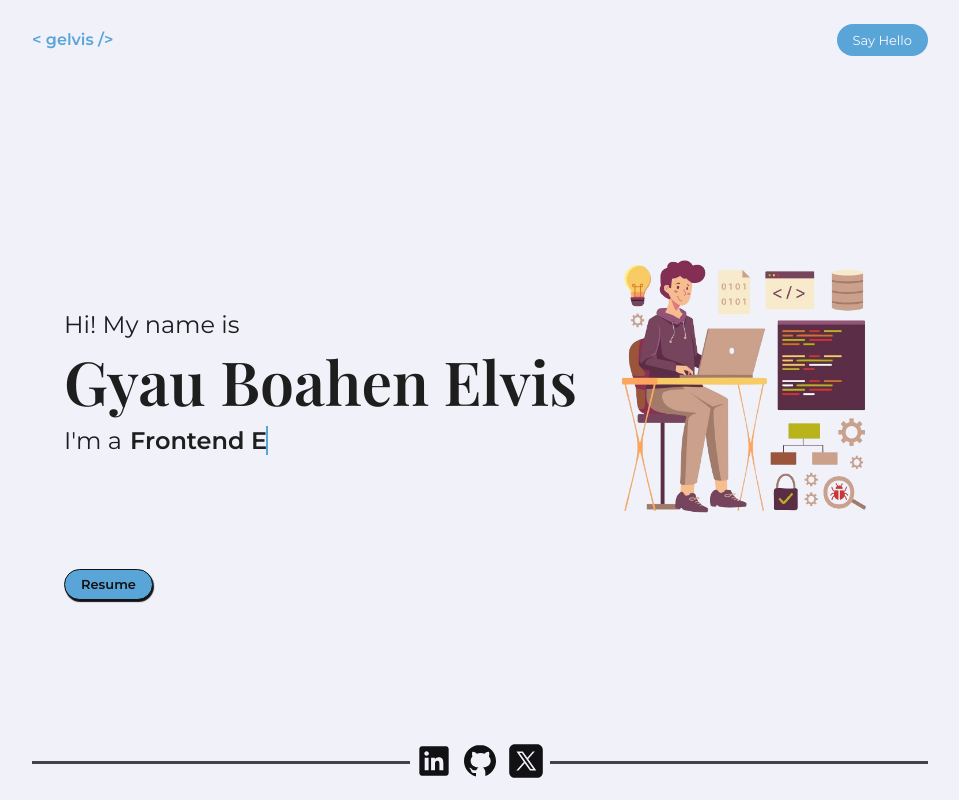
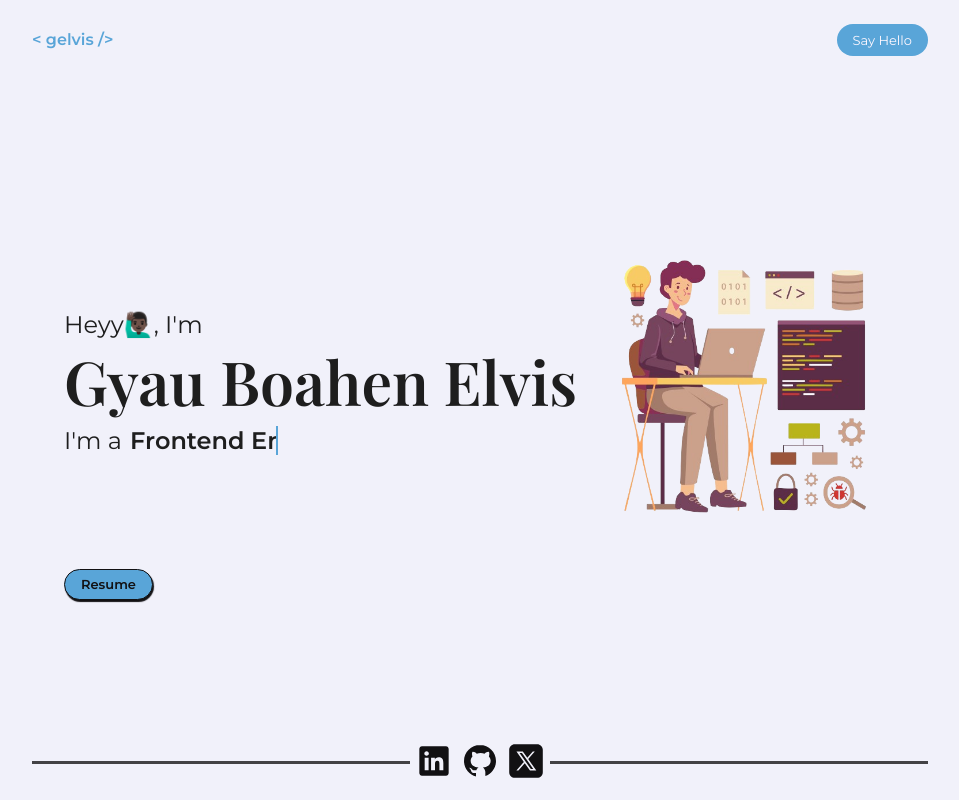
Before and after one commit to gyauelvis/gelvis, a Vue app: page / in a window 1280 px wide. Shown: the top 800 px of the page, without its empty margins (160-1119 px from the left). Built offline with nearby package versions, Linux system fonts and the light colour scheme; a web font is replaced by a local one.

Commit message:
update animation

```diff
--- a/src/components/intro.vue
+++ b/src/components/intro.vue
@@ -1,28 +1,31 @@
 <template>
-    <div class="intro">
+    <div class="intro intro-anim">
         <div class="intro-wrapper">
             <div class="container">
                 <div class="fadeIn">
                     <div class="intro1">
-                            <span>Hi! My name is</span>
+                        <span>Heyy🙋🏿‍♂️, I'm </span>
                     </div>
                     <div class="name">
-                            <span>Gyau Boahen Elvis</span>
+                        <span>
+                            Gyau Boahen Elvis
+                          </span>
                         </div>
                     <div class="what-i-do">
-                            <span class="firstText" >I'm a</span>
+                        <span class="firstText">I'm a</span>
                         <span class="secondText"></span>
                     </div>
                 </div>
                 <div class="illustration">
                     <div>
                         <div class="illustrationFadeIn">
-                            <img src="./icons/avatar.png" class="illustrationImg" alt="" @mouseover="shake()" @mouseleave="unShake()">
+                            <img src="./icons/avatar.png" class="illustrationImg" alt="" @mouseover="shake()"
+                                @mouseleave="unShake()">
                         </div>
                     </div>
                 </div>
             </div>
-            <Button2 msg="Resume"/>
+            <Button2 msg="Resume" />
             <sIcon />
         </div>
     </div>
@@ -33,40 +36,41 @@ import Button2 from "./button2.vue"
 import sIcon from "./socialMediaIcons.vue"
 import gsap from "gsap";
 
-export default{
+export default {
     name: "Intro",
-    components:{
+    components: {
         Button2,
         sIcon
     },
     methods: {
-        changeWord(){
+        changeWord() {
             let toggle = true;
-            setInterval(() =>{
-                if(toggle){
+            setInterval(() => {
+                if (toggle) {
                     document.querySelector(".secondText").textContent = "Frontend Engineer";
                     toggle = false;
-                }else{
+                } else {
                     document.querySelector(".secondText").textContent = "Technical Writer";
                     toggle = true;
                 }
-            },4000);
+            }, 4010);
         },
-        shake(){
+        shake() {
             document.querySelector(".illustrationImg").classList.add("shake");
         },
-        unShake(){
+        unShake() {
             document.querySelector(".illustrationImg").classList.remove("shake");
         }
     },
-    mounted(){
+    mounted() {
         this.changeWord();
-        gsap.from('.intro',{
+        gsap.from('.intro-anim',{
+            duration: 1,
             delay: 0.5,
-            duration: 1,
-            y: '+100',
             autoAlpha:0,
-            ease: "back.out(1.7)",
+            stagger:0.25,
+            y:'+100',
+            ease: 'back.out(1.7)'
         })
     }
 }
@@ -75,46 +79,62 @@ export default{
 
 </script>
 <style scoped>
+
+
 .intro {
     display: flex;
     flex-direction: column;
     justify-content: center;
-    width:100%;
+    width: 100%;
     height: calc(100vh - 6rem);
     position: relative;
-    color:#1e1e1e;
+    color: #1e1e1e;
 }
 
 
-.intro1{
+
+.intro1 {
     margin: 0.2rem 0;
 }
-.intro1 span,.what-i-do{
+
+.intro1 span,
+.what-i-do {
     font-family: 'Montserrat', sans-serif;
     font-size: medium;
 }
 
-.name{
+.name {
     margin: 0 0 0.2rem 0;
-    font-family:'Playfair Display',sans-serif;
+    font-family: 'Playfair Display', sans-serif;
     font-weight: bolder;
-    font-size: 2.8rem;
+    font-size: 2.5rem;
     line-height: 3.5rem;
 }
-.what-i-do{
+
+.what-i-do {
     line-height: 1.3rem;
 }
 
-.what-i-do .secondText{
+.what-i-do .secondText {
     font-weight: bold;
 }
-.secondText{
+
+.fadeIn {
+    display: flex;
+    flex-direction: column;
+    justify-content: center;
+    text-align: center;
+    padding: 1rem 0;
+}
+
+.secondText {
     width: 5rem;
     height: 2rem;
     position: relative;
     margin: 0 0.5rem;
 }
-.secondText::before{
+
+.secondText::before {
     content: "";
     background-color: #f1f1fa;
     width: 100%;
@@ -123,33 +143,37 @@ export default{
     top: 0;
     left: 0;
     border-left: 2px solid #59A5D8;
-    animation: type 4s steps(12) infinite;
+    animation: type 4s steps(200) infinite;
 }
 
 @keyframes type {
-    40%,60%{
+
+    40%,
+    60% {
         left: 100%;
     }
-    100%{
+
+    100% {
         left: 0%;
     }
 }
 
-.illustration{
+.illustration {
     display: flex;
     align-items: center;
     justify-content: center;
     margin: 0.5rem;
     animation: fadeIn 500ms ease-in-out;
 }
-.illustration div{
+
+.illustration div {
     width: 13rem;
     height: 13rem;
     border-radius: 50%;
     position: relative;
 }
 
-.illustration img{
+.illustration img {
     width: 100%;
 }
 
@@ -160,22 +184,27 @@ export default{
         align-items: center;
         justify-content: space-between;
     }
-    .intro1 span,.what-i-do{
+
+    .intro1 span,
+    .what-i-do {
         font-size: x-large;
     }
-    .what-i-do{
+
+    .what-i-do {
         line-height: 2rem;
     }
-    .name{
+
+    .name {
         margin: 1rem 0;
         font-size: 3.8rem;
         line-height: 3.5rem;
     }
-    .intro1{
+
+    .intro1 {
         margin: 0;
     }
 
-    .illustration div{
+    .illustration div {
 
         width: 18rem;
         height: 18rem;
@@ -183,67 +212,53 @@ export default{
         position: relative;
 
     }
+
+    .fadeIn {
+        text-align: left;
+        justify-content: flex-start;
+    }
 }
 
 @media screen and (max-height: 730px) and (max-width:1025px) {
-    .name{
+    .name {
         margin: 0.2rem 0;
         font-size: 2.2rem;
         line-height: 2.5rem;
     }
-    .illustration div{
+
+    .illustration div {
         width: 10rem;
         height: 10rem;
     }
 }
 
-.shake{
+.shake {
     animation: shake 1000ms ease-in-out infinite;
 }
+
 @keyframes shake {
-    25%{
+    25% {
         transform: rotate(-4deg);
     }
-    50%{
+
+    50% {
         transform: rotate(-4deg);
     }
-    75%{
+
+    75% {
         transform: rotate(2deg);
 
     }
-    100%{
+
+    100% {
         transform: rotate(2deg);
     }
 
 }
 
 
-.fadeIn{
-    animation: fadeIn 500ms ease-in-out;
-}
 
 
-@keyframes fadeIn {
-    0%{
-        opacity: 0;
-        transform: translateY(100px);
-    }
-    25%{
-        opacity: 0.25;
-        transform: translateY(75px);
-    }
-    50%{
-        opacity: 0.5;
-        transform: translateY(50px);
-    }
-    75%{
-        opacity: 0.75;
-        transform: translateY(25px);
-    }
-    100%{
-        opacity: 1;
-        transform: translateY(0px);
-    }
-}
+
 
 </style>
```
Lines whose indentation alone changed are shown as unchanged.
